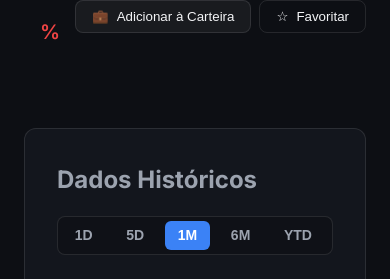
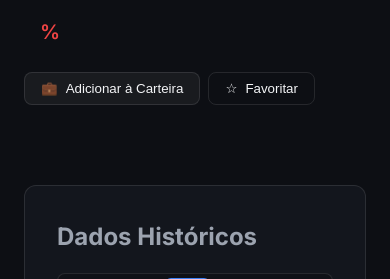
Before and after one commit to Luparele/HOME_BROKER, a Django app: template stocks/templates/stocks/detail.html in a window 390 px wide. Shown: the part 184-463 px from the top of the page. Run offline with Django 5.2, Linux system fonts and the light colour scheme; the template is opened without the code that fills it, so the values that code supplies are empty.

Commit message:
UI: fix horizontal scroll on stock detail mobile view

```diff
--- a/stocks/templates/stocks/detail.html
+++ b/stocks/templates/stocks/detail.html
@@ -161,6 +161,8 @@
         display: flex;
         justify-content: space-between;
         align-items: flex-start;
+        flex-wrap: wrap;
+        gap: 1.5rem;
     }
 
     /* Fundamental Indicators Grid */
```
